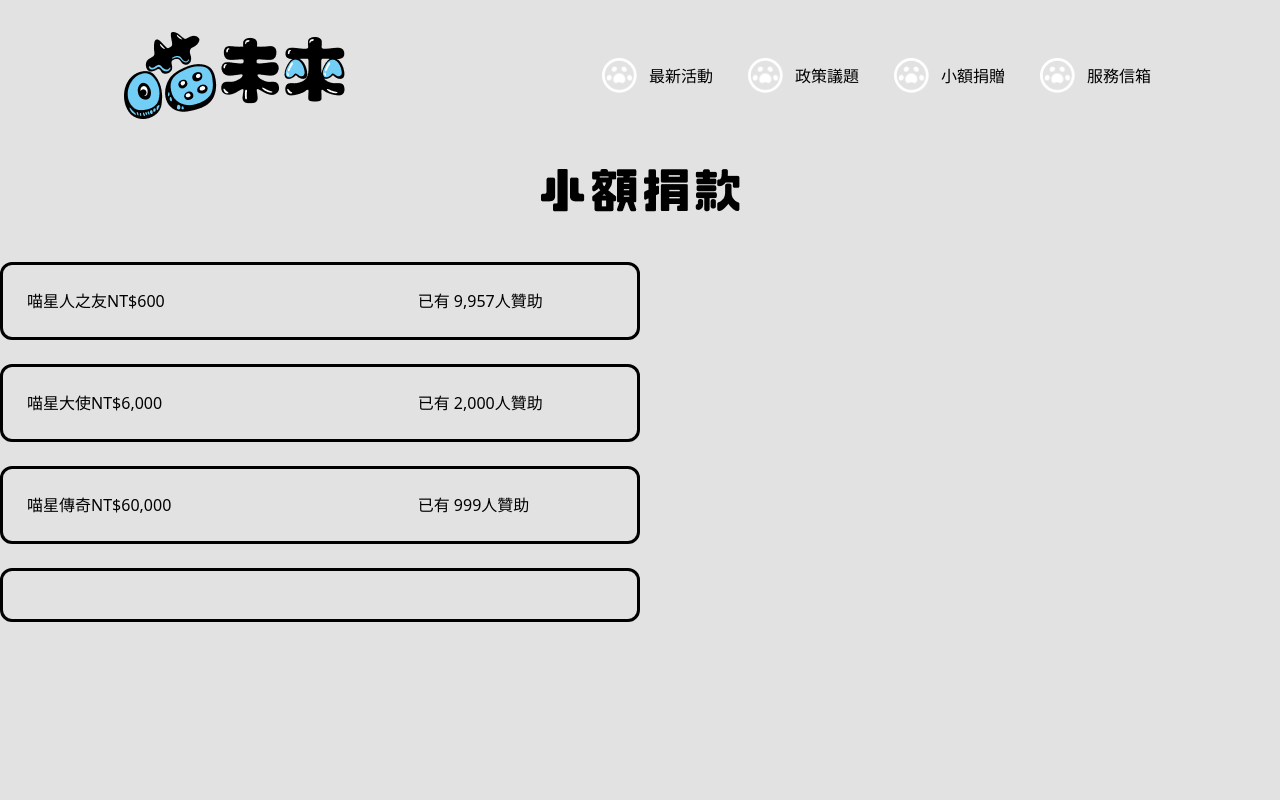
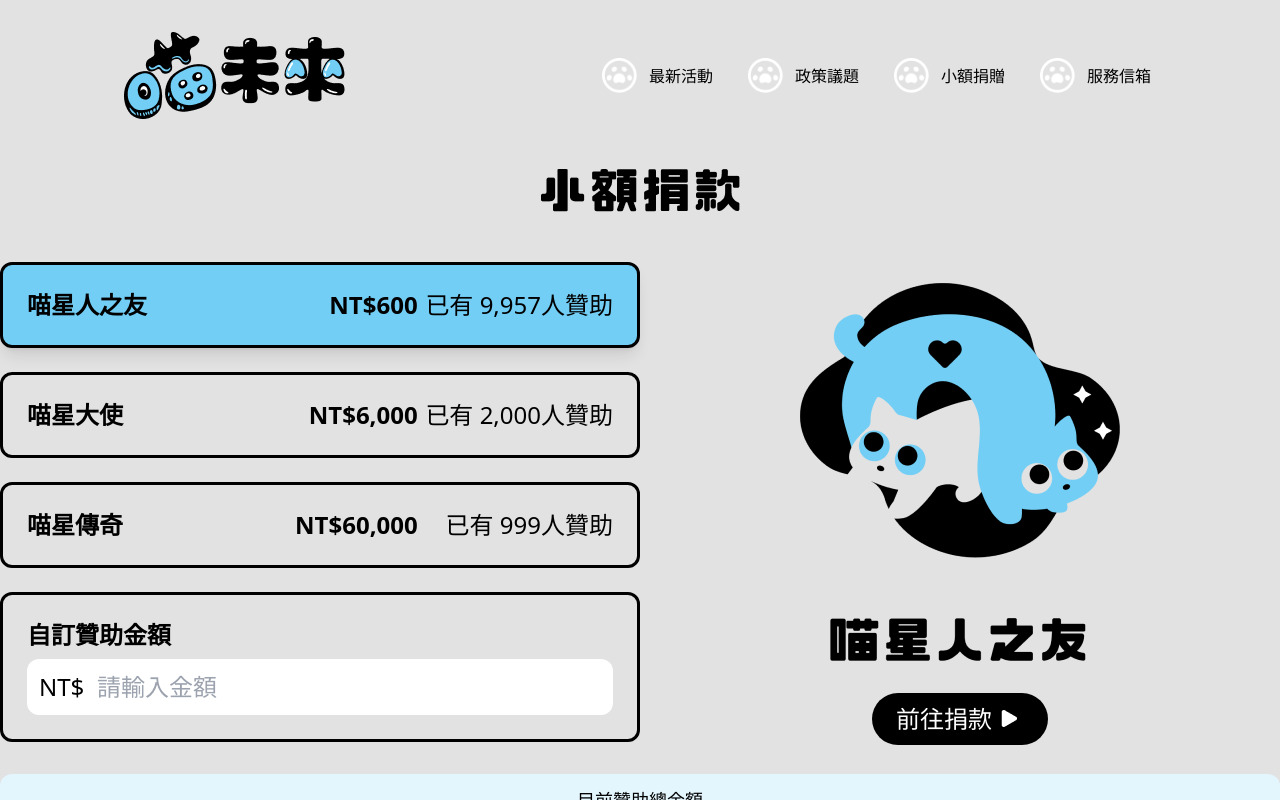
Before and after one commit to rainingut/the-f2e-2023-mission-1, a Next.js app: page /donate in a window 1280 px wide. Built offline with nearby package versions, Linux system fonts and the light colour scheme.

Commit message:
web: donate

```diff
--- a/pages/donate/index.tsx
+++ b/pages/donate/index.tsx
@@ -28,8 +28,8 @@ const donateTypes = [
 ];
 
 export default function Donate (){
-    const [selectType, setSelectType] = useState(null);
-    const [customMoney, setCustomMoney] = useState(null);
+    const [selectType, setSelectType] = useState<any>(donateTypes[0]);
+    const [totalMoney, setTotalMoney] = useState(9876558736);
     const custeomRef = useRef(null);
     const styleCtx: any = useContext(StyleContext);
     useEffect(()=>{
@@ -37,25 +37,50 @@ export default function Donate (){
     },[]);
     return <div className="h-full grow pt-[50px] max-w-[1280px] mx-auto">
         <h1 className="pb-[50px] w-fit mx-auto"><img className="inline-block" src="/images/svgs/title-donate.png"/></h1>
-        <div className="flex">
+        <div className="flex items-strech">
             <ul className="flex flex-col w-1/2">
-                {donateTypes.map(item => (<li className={`flex items-center cursor-pointer mb-6 p-6 border-[3px] border-black rounded-xl`}>
+                {donateTypes.map(item => (<li
+                key={item.title}
+                onClick={()=>setSelectType(item)}
+                className={`flex items-center cursor-pointer mb-6 p-6 border-[3px] border-black rounded-xl text-2xl `
+                +(selectType?.title===item.title?'bg-primary- shadow-lg':'')
+                }>
                     {!item?.custom
                     ?(<>
-                    <div className="w-2/3 flex items-center">
-                        <span className="inline-block whitespace-nowrap">{item.title}</span>
-                        <span>NT${item.money?.toLocaleString('en')}</span>
-                    </div>
-                    <div className="w-1/3 whitespace-nowrap">
-                        已有 {item.count?.toLocaleString('en')}人贊助
-                    </div>
+                        <div className="w-2/3 flex items-center justify-between font-bold">
+                            <span className="inline-block">{item.title}</span>
+                            <span>NT${item.money?.toLocaleString('en')}</span>
+                        </div>
+                        <div className="w-1/3 text-right">
+                            已有 {item.count?.toLocaleString('en')}人贊助
+                        </div>
                     </>)
                     :(<>
-
+                        <div className="w-full">
+                            <div className="mb-2 font-bold">{item.title}</div>
+                            <div className="relative">
+                                <span className="absolute m-3">NT$</span>
+                                <input ref={custeomRef}
+                                type="number" placeholder="請輸入金額"
+                                className="w-full rounded-xl p-3 pl-[70px]"/>
+                            </div>
+                        </div>
                     </>)}
                 </li>))}
             </ul>
-            <div className="img w-1/2"></div>
+            <div className="img w-1/2 items-center justify-center flex flex-col">
+                <img className="inline-block w-fit mb-8" src={selectType?.imgUrl || ''}/>
+                <button className="inline-flex items-center bg-black text-white rounded-full py-[10px] px-6 text-2xl">
+                    <span>前往捐款</span>
+                    <img src="/images/btns/right.png"/>
+                </button>
+            </div>
         </div>
+
+        <div className="mt-2 mb-4 p-3 bg-primary-100 rounded-xl text-center">
+            <span className="block text-lg">目前贊助總金額</span>
+            <span className="block text-[40px] font-bold">${totalMoney?.toLocaleString('en')}</span>
+        </div>
+        <div className="font-bold text-[28px] text-center">您的小筆捐款，是每隻毛孩未來的大大動力！</div>
     </div>
 }
```
